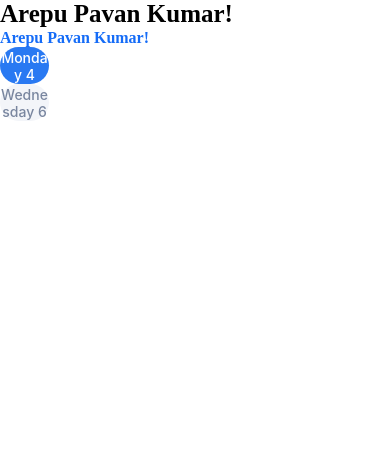
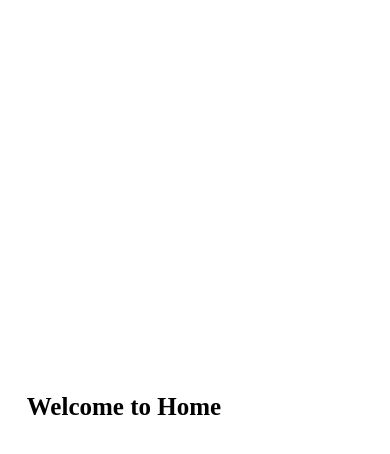
Before and after one commit to pavan-kumar-arepu/FirebaseAuth, a React Native app: screen /Home in a window 390 px wide. Shown: the top 454 px of the page. Built offline with nearby package versions, Linux system fonts and the light colour scheme.

Commit message:
1. Creating a new slice of the store named "user" with its own set of reducers 2. Exporting the reducers here from the "User" slice

```diff
--- a/screens/home-screen/Home.js
+++ b/screens/home-screen/Home.js
@@ -1,4 +1,4 @@
-import { View, Text } from 'react-native'
+import { View, Text, ScrollView } from 'react-native'
 import React from 'react'
 import { SafeAreaView } from 'react-native-safe-area-context'
 import globalStyle from '../../assets/styles/globalStyle'
@@ -9,13 +9,16 @@ import style from '../login-screen/style'
 
 const Home = () => {
   return (
+
+
     <SafeAreaView style={[globalStyle.backgroundWhite, globalStyle.flex]}>
-    <View>
-      <Header title={'Arepu Pavan Kumar!'} type={1}/>
-      <Header title={'Arepu Pavan Kumar!'} type={3}/>
-      <Tab title={"Monday 4"}/>
-      <Tab title={"Wednesday 6"} isInactive={true}/>
-    </View>
+    <ScrollView
+      showsVerticalScrollIndicator={false}
+      contentContainerStyle={style.container}>
+      <View style={globalStyle.marginBottom24}>
+        <Header type={1} title={'Welcome to Home'} />
+      </View>
+      </ScrollView>
     </SafeAreaView>
   )
 }
```
Also changed, not shown: redux/reducers/User.js (added, +29 -0 lines).
